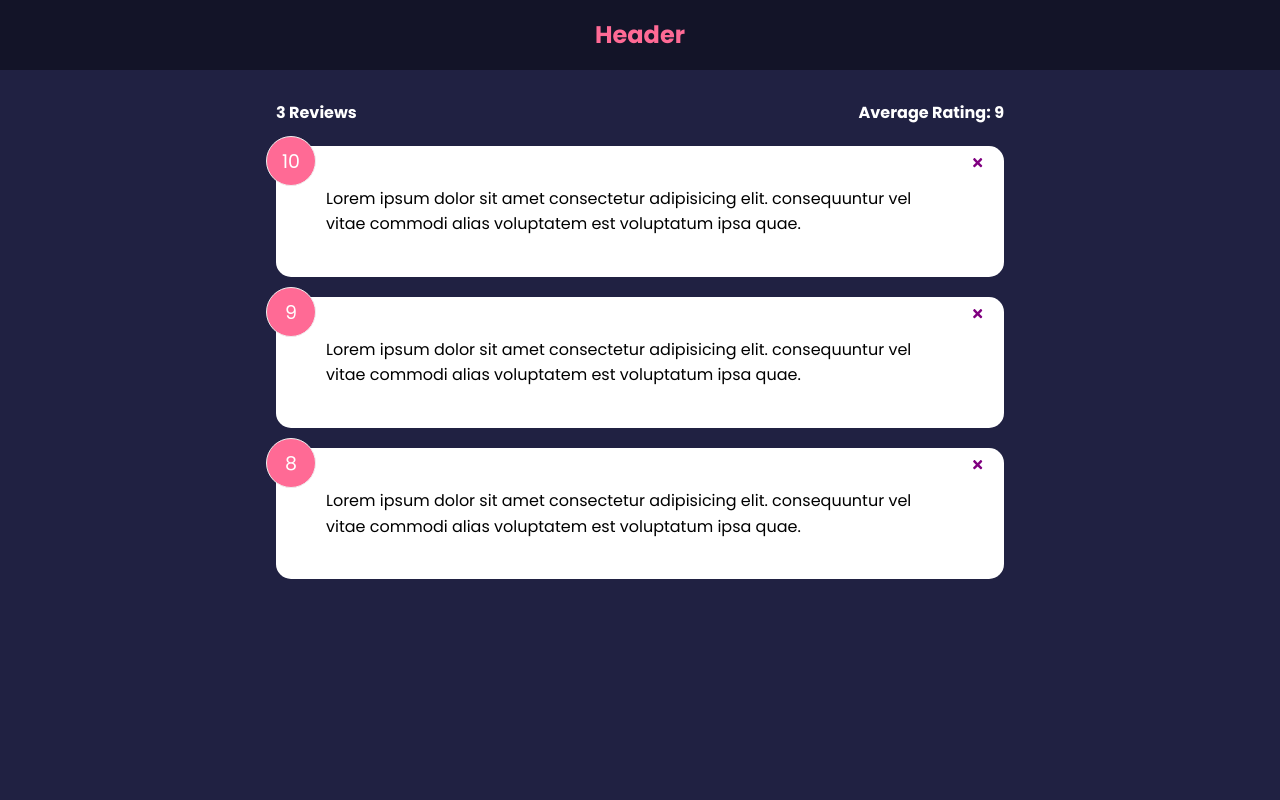
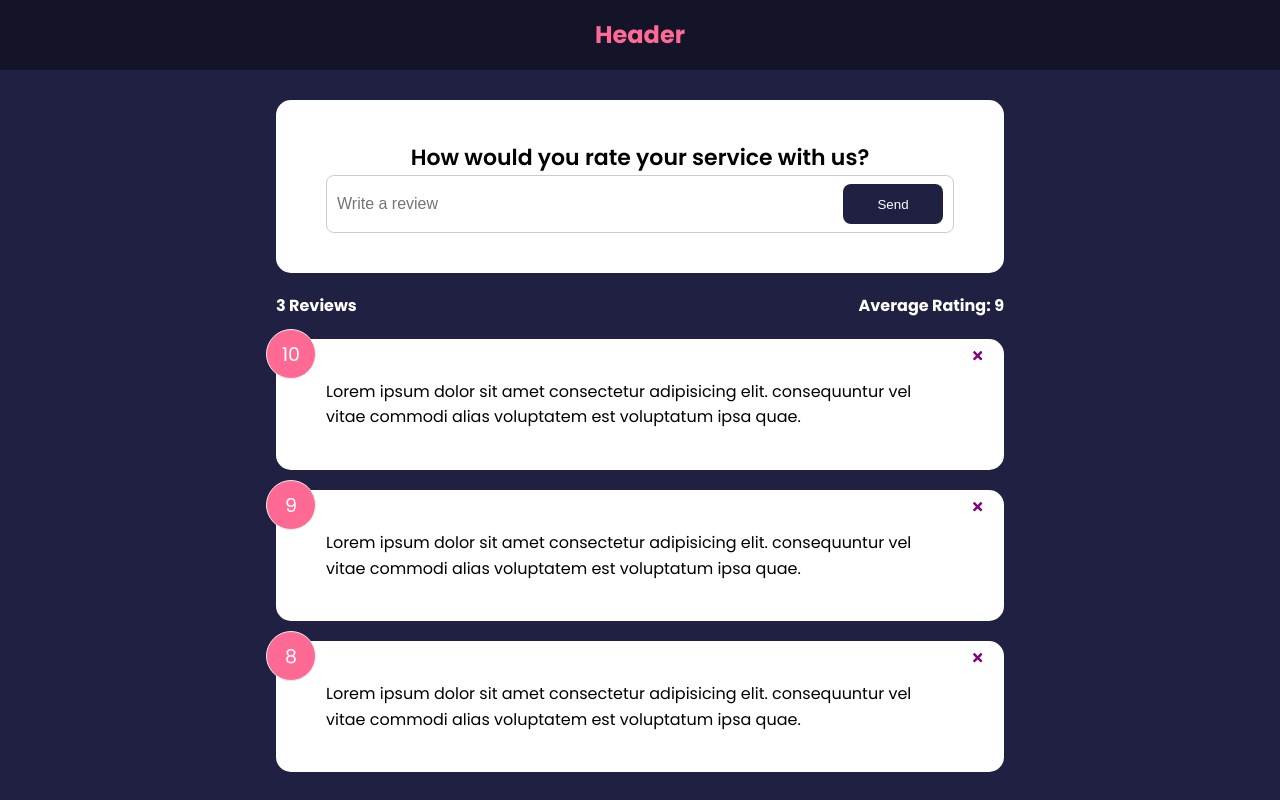
Before and after one commit to whatthefoobar/feedback-app, a React (Create React App) app: page / in a window 1280 px wide. Built offline with nearby package versions, Linux system fonts and the light colour scheme.

Commit message:
added Feedback form and custom Button

```diff
--- a/src/App.js
+++ b/src/App.js
@@ -3,6 +3,7 @@
 import FeedbackList from './components/FeedbackList';
 import FeedbackData from './data/FeedbackData';
 import FeedbackStats from './components/FeedbackStats';
+import FeedbackForm from './components/FeedbackForm';
 
 function App() {
   const [feedback, setFeedback] = useState(FeedbackData);
@@ -16,6 +17,7 @@
     <>
       <Header />
       <div className="container">
+        <FeedbackForm />
         <FeedbackStats feedback={feedback} />
         <FeedbackList feedback={feedback} handleDelete={deleteFeedback} />
       </div>
--- /dev/null
+++ b/src/components/FeedbackForm.jsx
@@ -0,0 +1,31 @@
+import { useState } from 'react';
+import Card from './shared/Card';
+import Button from './shared/Button';
+
+function FeedbackForm() {
+  const [text, setText] = useState('');
+
+  const handleTextChange = (e) => {
+    setText(e.target.value);
+  };
+
+  return (
+    <Card>
+      <form>
+        <h2>How would you rate your service with us?</h2>
+        {/* @todo - rating select component */}
+        <div className="input-group">
+          <input
+            onChange={handleTextChange}
+            type="text"
+            placeholder="Write a review"
+            value={text}
+          />
+          <Button type="submit">Send</Button>
+        </div>
+      </form>
+    </Card>
+  );
+}
+
+export default FeedbackForm;
--- /dev/null
+++ b/src/components/shared/Button.jsx
@@ -0,0 +1,24 @@
+import PropTypes from 'prop-types';
+
+function Button({ children, version, type, isDisabled }) {
+  return (
+    <button type={type} disabled={isDisabled} className={`btn btn-${version}`}>
+      {children}
+    </button>
+  );
+}
+
+Button.defaultProps = {
+  version: 'primary',
+  type: 'button',
+  isDisabled: false,
+};
+
+Button.propTypes = {
+  children: PropTypes.node.isRequired,
+  version: PropTypes.string,
+  type: PropTypes.string,
+  isDisabled: PropTypes.bool,
+};
+
+export default Button;
```
